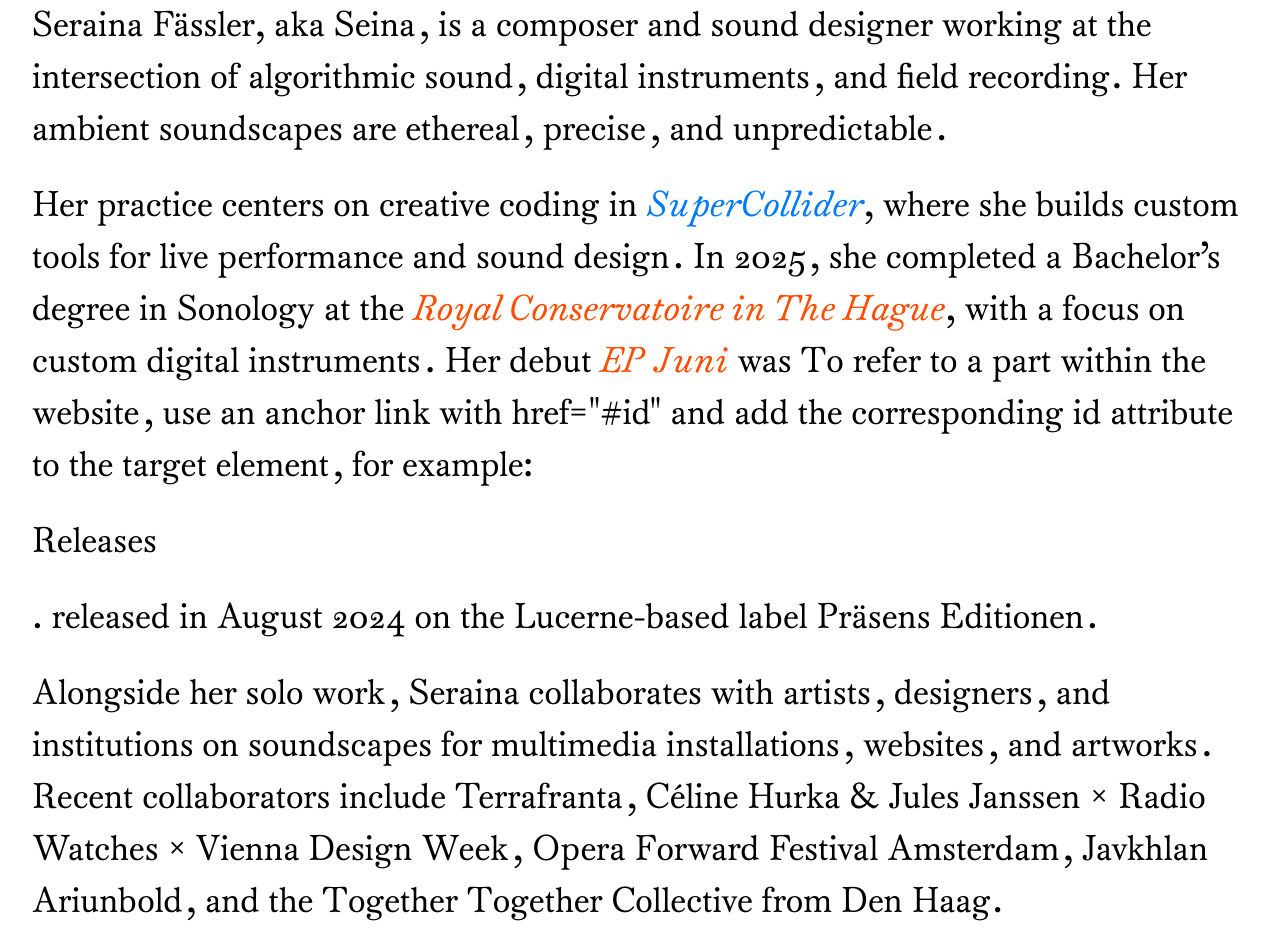
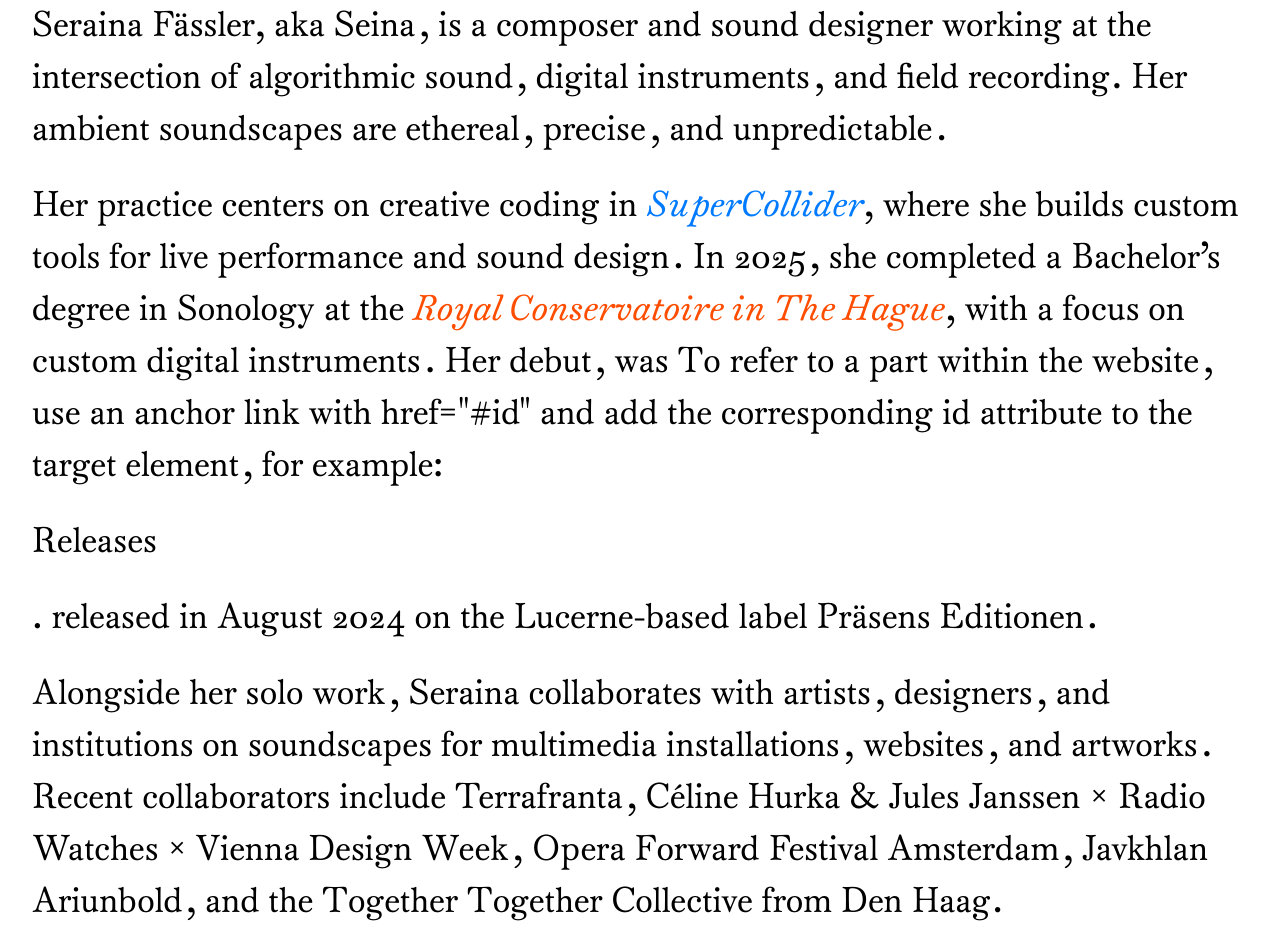
Before and after one commit to SerainaFae/SerainaFae.github.io, a website built with Vite: page index.html in a window 1280 px wide. Shown: the part 829-1781 px from the top of the page. Built offline with nearby package versions, Linux system fonts and the light colour scheme.

Commit message:
Update index.html

```diff
--- a/index.html
+++ b/index.html
@@ -38,7 +38,7 @@
             custom tools for live performance and sound design. In 2025, she
             completed a Bachelor’s degree in Sonology at the
             <a class="italic text-red">Royal Conservatoire in The Hague</a>,
-            with a focus on custom digital instruments. Her debut <a href="#juni" class="italic text-red">EP Juni</a> was
+            with a focus on custom digital instruments. Her debut, was
       To refer to a part within the website, use an anchor link with href="#id" and add the corresponding id attribute to the target element, for example: <h2 id="juni">Releases</h2>.
             released in August 2024 on the Lucerne-based label Präsens
             Editionen.
```
